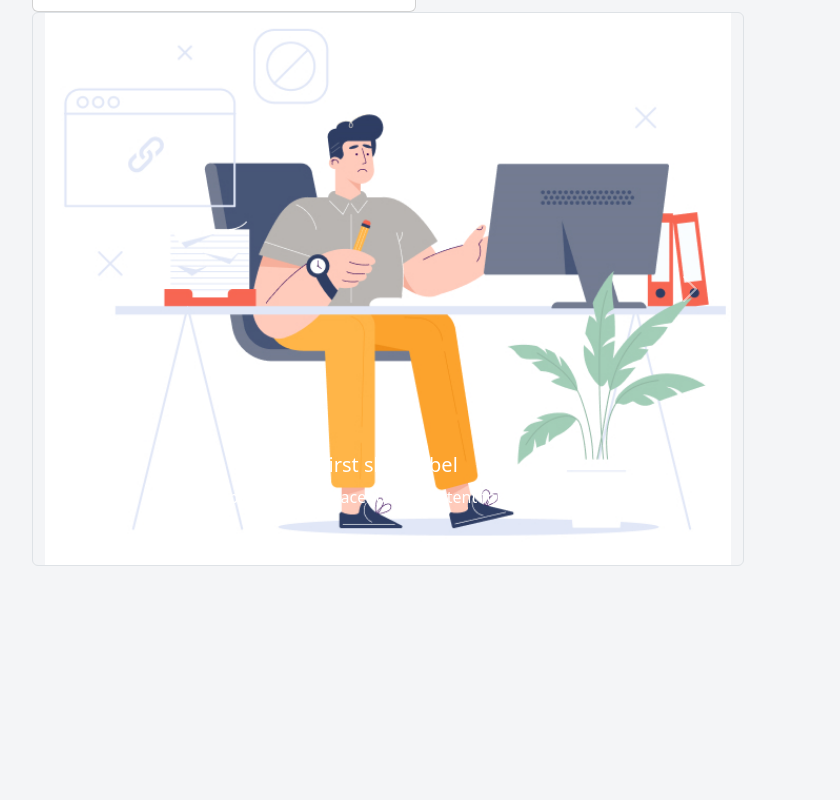
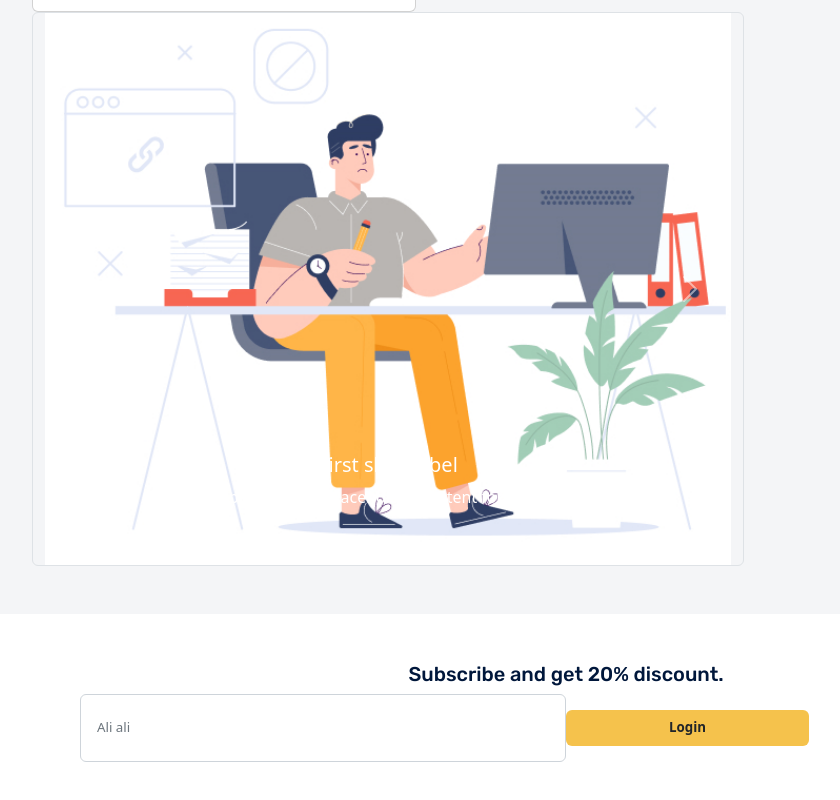
Before and after one commit to kholodelhdad/graduation_angular, an Angular app: page / in a window 1280 px wide. Shown: the part 451-1251 px from the top of the page, without its empty margins (74-914 px from the left). Before the commit the page ends 1065 px from the top, so only its background shows below. Built offline with nearby package versions, Linux system fonts and the light colour scheme; a web font is replaced by a local one.

Commit message:
notfound update

```diff
--- a/src/app/app.component.html
+++ b/src/app/app.component.html
@@ -9,4 +9,4 @@
 
  <!-- <app-home-header></app-home-header> -->
 
-<!-- <app-footer></app-footer> -->
+<app-footer></app-footer>
--- a/src/app/footer/footer.component.css
+++ b/src/app/footer/footer.component.css
@@ -1,4 +1,3 @@
-
 .title{
 	 color: #00173B !important;
   font-weight: 500 !important;
--- a/src/app/not-found/not-found.component.css
+++ b/src/app/not-found/not-found.component.css
@@ -0,0 +1,37 @@
+*{
+	color: #041F42;
+}
+.container-fluid{
+	border-bottom: 1px solid #EBEBEB;
+}
+.container{
+	padding-top: 7rem;
+	padding-bottom: 7rem;
+}
+h1{
+	font-size: 9rem;
+	color: #041F42;
+	font-family: 'Rubik', sans-serif;
+}
+p{
+	font-size: smaller;
+	font-weight: 400;
+	color: #142D50;
+}
+h1 span{
+	color: #F5C24C !important;
+}
+section img{
+	max-width: 100%;
+}
+.btn-yellow{
+   background-color: #F5C24C !important;
+   border: none;
+
+   font-size: smaller;
+   font-weight: 700;
+}
+.btn-yellow:hover{
+	background-color: #443298 !important;
+	color: #F5C24C !important;
+}
--- a/src/app/not-found/not-found.component.html
+++ b/src/app/not-found/not-found.component.html
@@ -1 +1,19 @@
-<p>not-found works!</p>
+<div class="container-fluid">
+<div class="container px-5  ">
+	<div class="row align-items-center">
+	   <section class="col-12 col-lg-6 d-none d-lg-block">
+		<img src="../assets/img/notfound.png" >
+	   </section>
+
+	   <section class="col-12 col-lg-6 text-center text-lg-start">
+     	<h1>40<span>4</span></h1>
+	   <h2>Oops! It Looks Like you're Lost.</h2>
+	   <p>The page you're looking for isn't available. Try to Search agin or use the go to.</p>
+	   <div >
+         <button type="submit" class="btn btn-yellow py-2 px-4 mb-3">Go Back To Homepage</button>
+       </div>
+	</section>
+	</div>
+
+</div>
+</div>
```
Also changed, not shown: src/assets/img/notfound.png (added).
